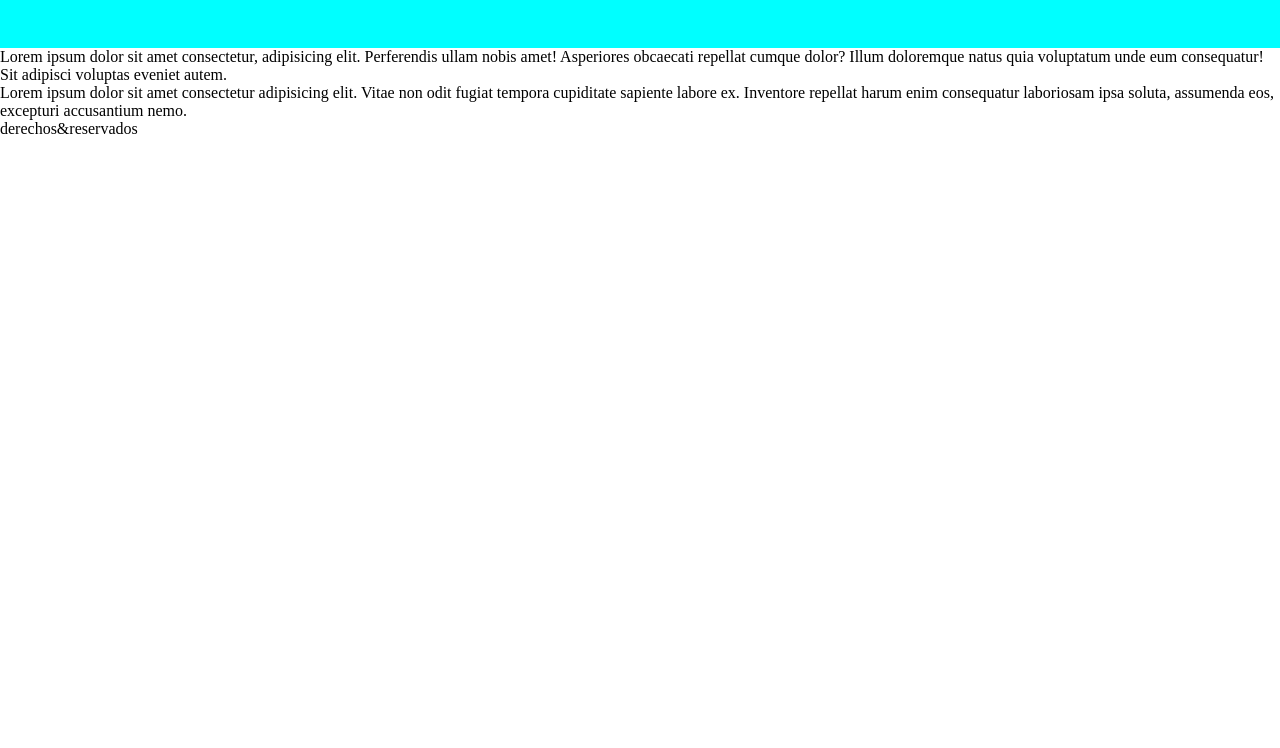
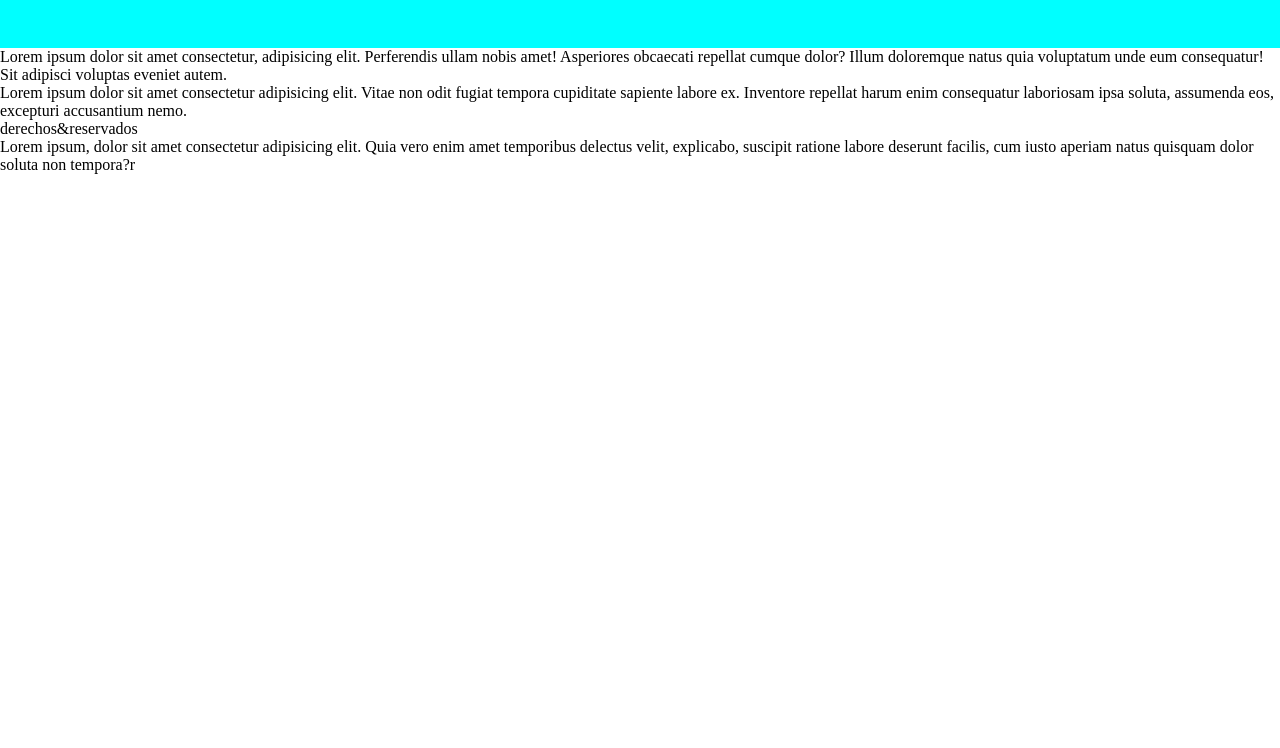
Before and after one commit to JorgeDiNatali/prueba1git, a plain HTML site: page index.html in a window 1280 px wide. Shown: the part 52-800 px from the top of the page. Drawn offline with Linux system fonts and the light colour scheme.

Commit message:
cuarto commit

```diff
--- a/index.html
+++ b/index.html
@@ -20,6 +20,7 @@
     </section>
     <footer>
         derechos&reservados
+        <p>Lorem ipsum, dolor sit amet consectetur adipisicing elit. Quia vero enim amet temporibus delectus velit, explicabo, suscipit ratione labore deserunt facilis, cum iusto aperiam natus quisquam dolor soluta non tempora?r</p>
     </footer>
 </body>
 </html>
```
